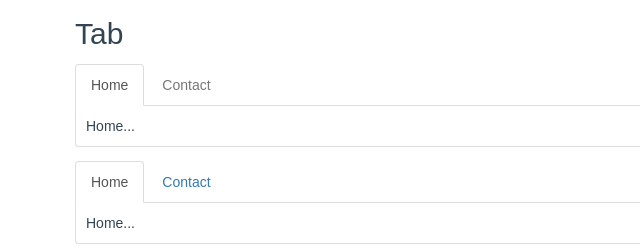
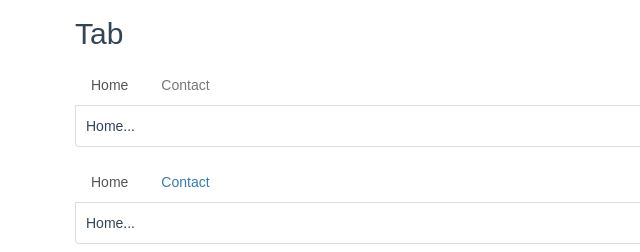
Before and after one commit to ed3/edcss, a plain HTML site: page example.html in a window 1280 px wide. Shown: the part 498-750 px from the top of the page, 0-640 px from the left. Drawn offline with Linux system fonts and the light colour scheme.

Commit message:
Fix tabs design

```diff
--- a/edcss.css
+++ b/edcss.css
@@ -367,10 +367,10 @@ border:1px solid #ddd}
 .nav > li.disabled > a{color:#777}
 .nav > li.disabled > a:hover,.nav > li.disabled > a:focus{color:#777;text-decoration:none;cursor:not-allowed;background-color:transparent}
 .nav-tabs{border-bottom:1px solid #ddd}
-.nav-tabs > li{float:left;margin-bottom:-1px}
-.nav-tabs > li > a{padding:10px 15px;margin-right:2px;line-height:1.42857143;border:1px solid transparent;border-radius:4px 4px 0 0}
-.nav-tabs > li > a:hover{border-color:#eee #eee #ddd;background-color:#eee}
-.nav-tabs > li.active > a,.nav-tabs > li.active > a:hover,.nav-tabs > li.active > a:focus{color:#555;cursor:default;background-color:#fff;border:1px solid #ddd;border-bottom-color:transparent}
+.nav-tabs > li{float:left}
+.nav-tabs > li > a{padding:10px 15px;margin-right:1px;border:1px solid transparent;border-bottom:none;border-radius:4px 4px 0 0}
+.nav-tabs > li > a:hover{border-color:#ddd;background-color:#eee}
+.nav-tabs > li.active > a,.nav-tabs > li.active > a:hover,.nav-tabs > li.active > a:focus{color:#555;cursor:default;background-color:#fff}
 .tab-content{padding:10px;border:1px solid #ddd;border-top:0;border-radius:0 0 4px 4px}
 .tab-pane{display:none}
 .tab-pane.active{display:block}
```
